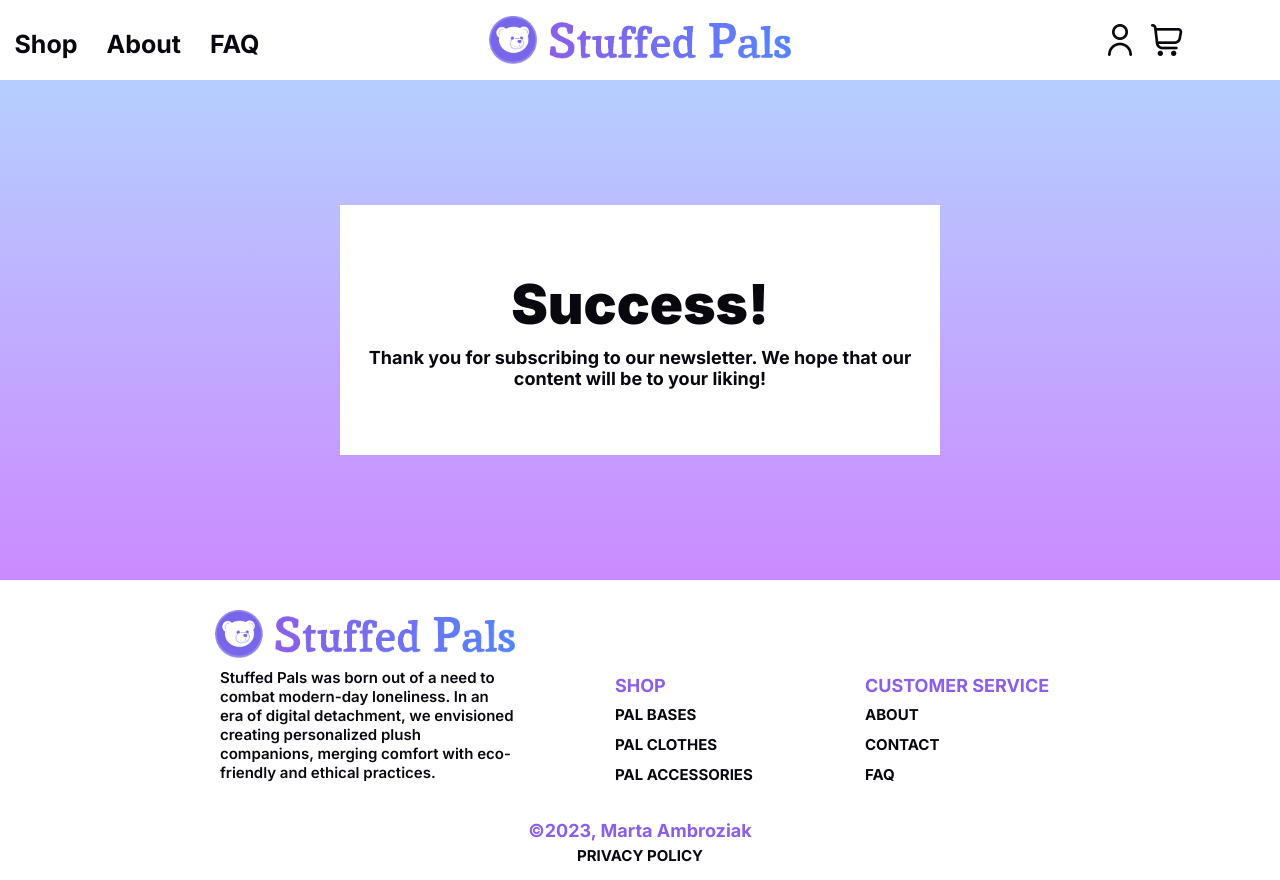
After one commit to Eteiz/Stuffed_Pals_Site, a PHP site: page /newsletter_thankyou.php in a window 1280 px wide. The commit adds this page. Run offline with PHP 8.4, Linux system fonts and the light colour scheme.

Commit message:
Adding newsletter result pages.

```diff
--- a/index.php
+++ b/index.php
@@ -38,9 +38,8 @@
 				<h3> Creating a new best friend has never been easier and faster than now. What are you waiting for? </h3>
 				<a class="hyperlink_button_purple" href="#Browse"> Start now </a>
 			</div>
+		</section>
 
-
-		</section>
 		<section class="second_section">
 			<div class="second_section_description">
 				<h2>Having a fluffy and cuddly friend is fun</h2>
@@ -74,6 +73,7 @@
 			</div>
 			<img class="second_section_image" src="img\plush_1.png" alt="Plush_1 image"></img>
 		</section>
+
 		<section class="third_section">
 			<h1> Our products </h1>
 			<h3> From essentials to what makes your pal unique! </h3>
@@ -93,8 +93,10 @@
 			</div>
 			<a class="hyperlink_button_black" href="#Browse"> ALL PRODUCTS </a>
 		</section>
+
 		<section class="fourth_section">
 		</section>
+
 		<?php include 'site_parts\newsletter_form.php'; ?>
 	</main>
 	<?php include 'site_parts\footer.php'; ?>
--- /dev/null
+++ b/newsletter_thankyou.php
@@ -0,0 +1,38 @@
+<!DOCTYPE html>
+<html lang="pl">
+<head>
+    <meta charset="UTF-8">
+
+    <title>Newsletter | Stuffed Pals</title>
+    <meta name="description" content="Stuffed Pals is a one-of-a-kind company that specializes in providing a unique and creative experience for plushie enthusiasts of all ages. We pride ourselves on offering a wide range of parts and accessories that enable our customers to create their own customizable plush toys.">
+    <meta name="keywords" content="plushies, stuffed animals, stuffed">
+    <meta name="author" content="Marta Ambroziak">
+    <meta name="viewport" content="width=device-width, initial-scale=1.0">
+	<!-- Bots can index and follow links on site -->
+    <meta name="robots" content="index, follow">
+    <link rel="icon" href="img\logo_icon.png" type="img\logo_icon.png">
+    <meta name="theme-color" content="#A066E9">
+    <!-- Support for older IE versions -->
+    <meta http-equiv="X-UA-Compatible" content="IE=edge">
+	<meta http-equiv="Cache-control" content="no-cache">
+
+	<link rel="stylesheet" href="styles.css">
+	<link rel="preconnect" href="https://fonts.googleapis.com">
+	<link rel="preconnect" href="https://fonts.gstatic.com" crossorigin>
+	<link href="https://fonts.googleapis.com/css2?family=Inter:wght@100;200;300;400;500;600;700;800;900&display=swap" rel="stylesheet">
+
+</head>
+<body>
+    <?php include 'site_parts\navbar.php'; ?>
+    <main>
+        <section class="newsletter_first_section">
+            <div class="newsletter_first_section_card">
+                <!-- TBA: Adding php variable that contains this text so there's no need to have two pages. SESSION NEEDED -->
+                <h1> Success! </h1>
+                <h3> Thank you for subscribing to our newsletter. We hope that our content will be to your liking! </h3>
+            </div>
+        </section>
+    </main>
+    <?php include 'site_parts\footer.php'; ?>
+</body>
+</html>
--- a/php_scripts/newsletter_script.php
+++ b/php_scripts/newsletter_script.php
@@ -17,14 +17,15 @@ if ($_SERVER['REQUEST_METHOD'] === 'POST') {
         $stmt->close();
 
         if ($result->num_rows > 0) {
-            echo "This email address is already subscribed.";
+            header('Location: /newsletter_alreadysubscribed.php');
+            exit();
         } else {
             $sql = "INSERT INTO newsletter (email_address) VALUES (?)";
             $stmt = $conn->prepare($sql);
             $stmt->bind_param("s", $email);
 
             if ($stmt->execute()) {
-                header('Location: /index.php');
+                header('Location: /newsletter_thankyou.php');
                 exit();
             } else {
                 echo "Error: " . $stmt->error;
--- a/styles.css
+++ b/styles.css
@@ -311,6 +311,34 @@ nav {
 
 /* ==================== ABOUT_US.PHP ==================== */
 
+/* ==================== NEWSLETTER_THANKYOU.PHP / NEWSLETTER_ALREADYSUBSCRIBED.PHP ==================== */
+.newsletter_first_section {
+    width: 100%;
+    height: 500px;
+
+    padding-top: 80px;
+    background: linear-gradient(to bottom, #B2DAFF, #CB8AFF);
+
+    display: flex;
+    justify-content: center;
+    align-items: center;
+}
+
+.newsletter_first_section_card {
+    width: 600px;
+    height: 250px;
+    background-color: white;
+
+    display: flex;
+    justify-content: center;
+    align-items: center;
+    text-align: center;
+    flex-direction: column;
+}
+
+
+
+
 /* ==================== NEWSLETTER ==================== */
 .newsletter,
 .newsletter_container,
```
Also changed, not shown: newsletter_alreadysubscribed.php (added, +38 -0 lines).
